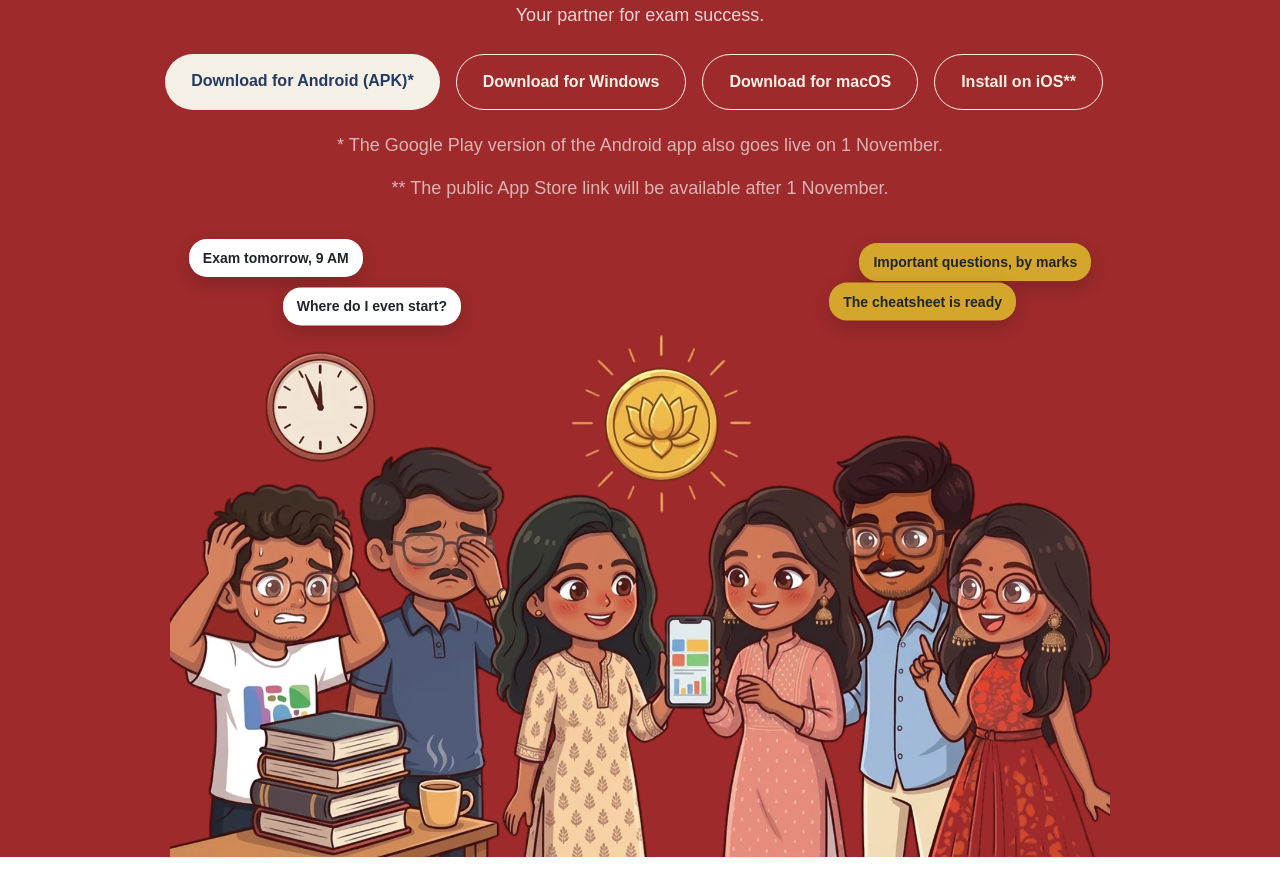
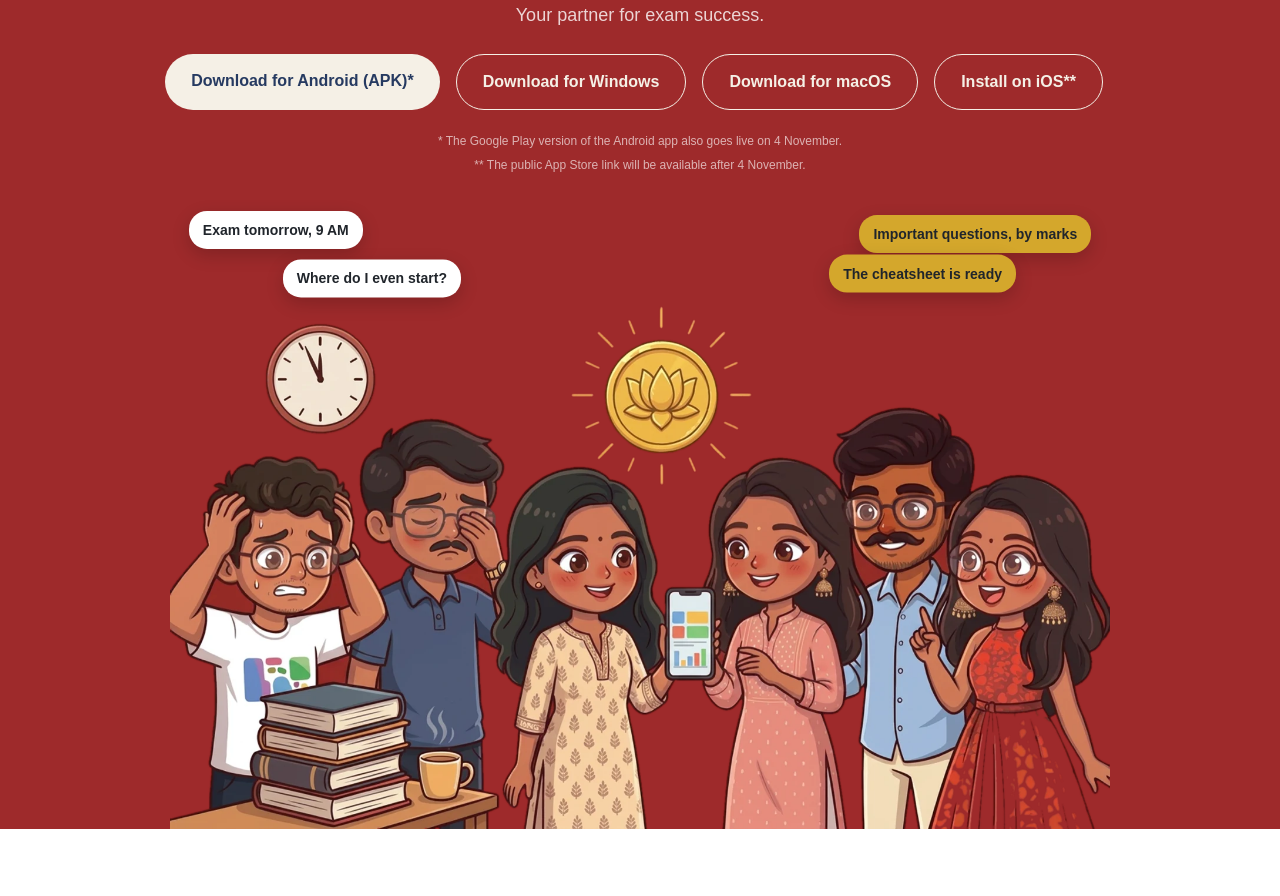
Before and after one commit to TheAnanta/paartha-website, a Next.js app: page / in a window 1280 px wide. Shown: the part 4080-4976 px from the top of the page. Built offline with nearby package versions, Linux system fonts and the light colour scheme; no server answers; a web font is replaced by a local one.

Commit message:
Footnotes: 4 November, 12px (fix .cta p override)
Co-Authored-By: Claude Sonnet 5.5 <noreply@anthropic.com>

```diff
--- a/app/globals.css
+++ b/app/globals.css
@@ -307,6 +307,6 @@ header.site nav a.navcta { background: var(--nautilus); color: #fff; padding: 8p
 .btn.soon { cursor: default; opacity: .7; }
 .storenote { margin: 22px 0 0; font-size: 11px; line-height: 1.5; opacity: .8; }
 .cta .storenote { text-align: center; }
-.storefoot { margin: 6px 0 0; font-size: 4px; line-height: 1.5; opacity: .8; }
-.cta .storefoot { text-align: center; }
-.stores + .storefoot { margin-top: 22px; }
+.storefoot { margin: 6px 0 0; font-size: 12px; line-height: 1.5; opacity: .8; }
+.cta .storefoot { text-align: center; font-size: 12px; margin: 6px 0 0; color: #ffffffcc; }
+.stores + .storefoot, .cta .stores + .storefoot { margin-top: 22px; }
--- a/components/Stores.tsx
+++ b/components/Stores.tsx
@@ -30,8 +30,8 @@ export default function Stores({ light = false }: { light?: boolean }) {
           <a key={o} className={cls(i === 0)} href={links[o].href} download={links[o].download || undefined}>{links[o].label}</a>
         ))}
       </div>
-      <p className="storefoot">* The Google Play version of the Android app also goes live on 1 November.</p>
-      <p className="storefoot">** The public App Store link will be available after 1 November.</p>
+      <p className="storefoot">* The Google Play version of the Android app also goes live on 4 November.</p>
+      <p className="storefoot">** The public App Store link will be available after 4 November.</p>
     </>
   );
 }
--- a/lib/stores.ts
+++ b/lib/stores.ts
@@ -2,10 +2,10 @@
 export const APP_STORE_URL = process.env.NEXT_PUBLIC_APP_STORE_URL || "https://apps.apple.com/us/app/paartha-exam-prep-study/id6826900500";
 export const PLAY_STORE_URL = process.env.NEXT_PUBLIC_PLAY_STORE_URL || "https://play.google.com/store/apps/details?id=dev.theananta.paartha";
 
-// The Android APK, hosted on R2 until the Play Store listing goes live (1 November).
+// The Android APK, hosted on R2 until the Play Store listing goes live (4 November).
 export const ANDROID_APK_URL = process.env.NEXT_PUBLIC_ANDROID_APK_URL || "https://pub-289abb1a16f648c982cfeef6252aa000.r2.dev/binaries/Paartha%20-%20Exam%20Prep%20%26%20Study%20-%20Version%201.0.0%20(190204).apk";
 
-// The public TestFlight beta, until the App Store listing is public (after 1 November).
+// The public TestFlight beta, until the App Store listing is public (after 4 November).
 export const TESTFLIGHT_URL = process.env.NEXT_PUBLIC_TESTFLIGHT_URL || "https://testflight.apple.com/join/Q6dBrfQ6";
 
 // The macOS installer, hosted on R2.
```
